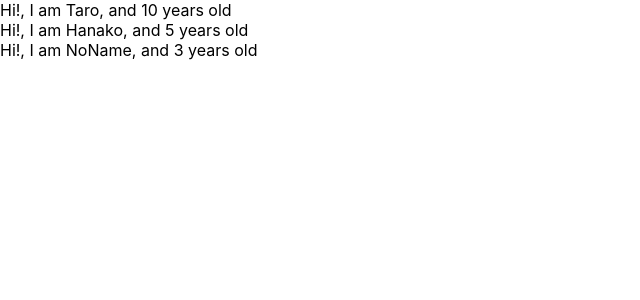
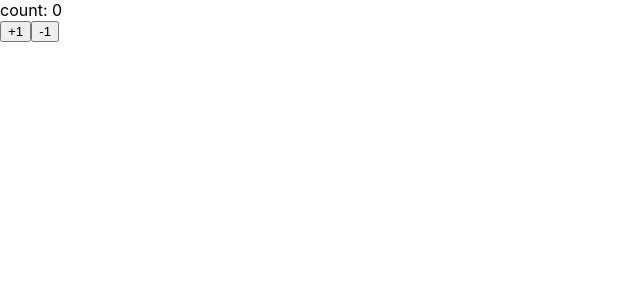
Before and after one commit to MitsukiOgawa/react-sample, a React (Create React App) app: page / in a window 1280 px wide. Shown: the top 300 px of the page, without its empty margins (0-640 px from the left). Built offline with nearby package versions, Linux system fonts and the light colour scheme.

Commit message:
learn state

```diff
--- a/src/App.js
+++ b/src/App.js
@@ -1,30 +1,30 @@
-import React from 'react';
-import propTypes from 'prop-types';
+import React, { Component } from 'react';
 
-const App = () => {
-    const profiles = [
-        {name: 'Taro', age: 10},
-        {name: 'Hanako', age: 5},
-        {name: 'NoName', age: 3}
-    ]
-    return (
-        <div>
-            {
-                profiles.map((profiles, index) => {
-                    return <User name={profiles.name} age={profiles.age} key={index} />
-                })
-            }
-        </div>
-    )
-}
+const App = () => (<Counter></Counter>)
 
-const User = (props) => {
-    return <div>Hi!, I am {props.name}, and {props.age} years old</div>
-}
+class Counter extends Component {
+    constructor(props) {
+        super(props)
+        this.state = { count: 0 }
+    }
 
-User.propTypes = {
-    name: propTypes.string,
-    age: propTypes.number.isRequired
+    handlePlusButton = () => {
+        this.setState({ count: this.state.count + 1 });
+    }
+
+    handleMinusButton = () => {
+        this.setState({ count: this.state.count - 1 });
+    }
+
+    render() {
+        return (
+            <React.Fragment>
+                <div>count: { this.state.count }</div>
+                <button onClick={ this.handlePlusButton }>+1</button>
+                <button onClick={ this.handleMinusButton }>-1</button>
+            </React.Fragment>
+        )
+    }
 }
 
 export default App;
```
